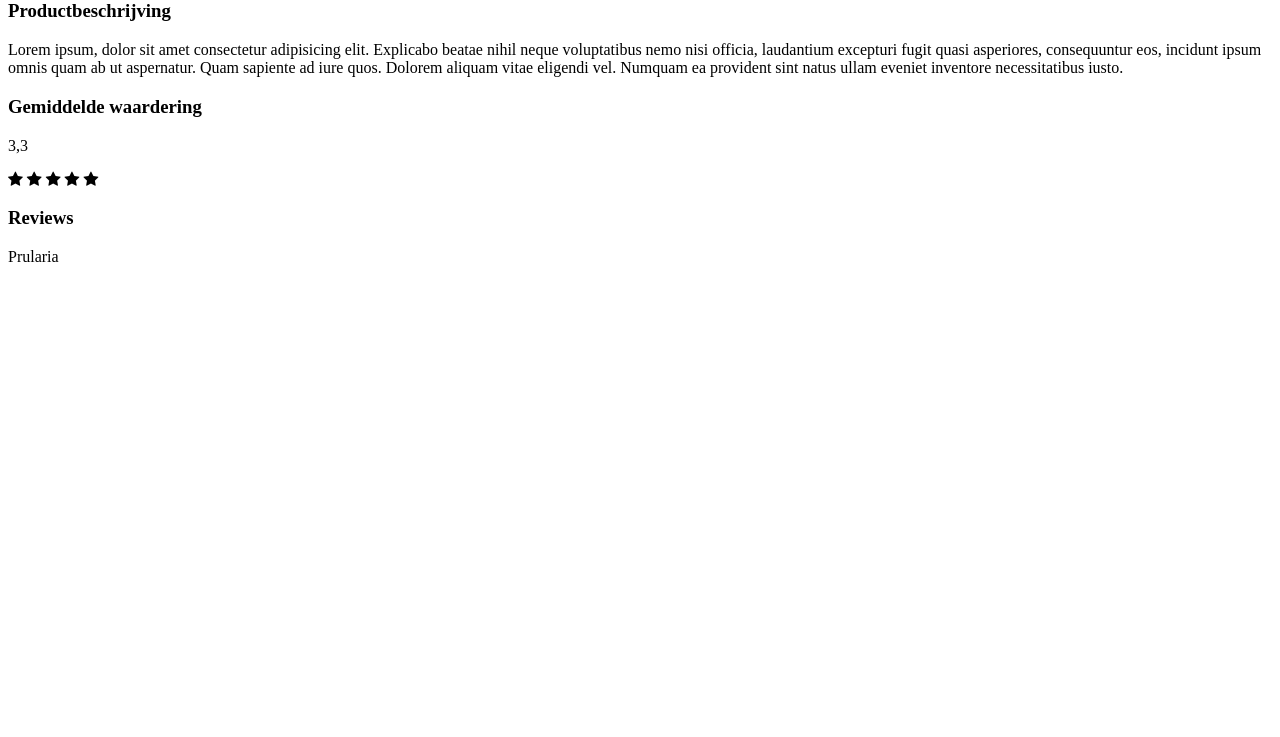
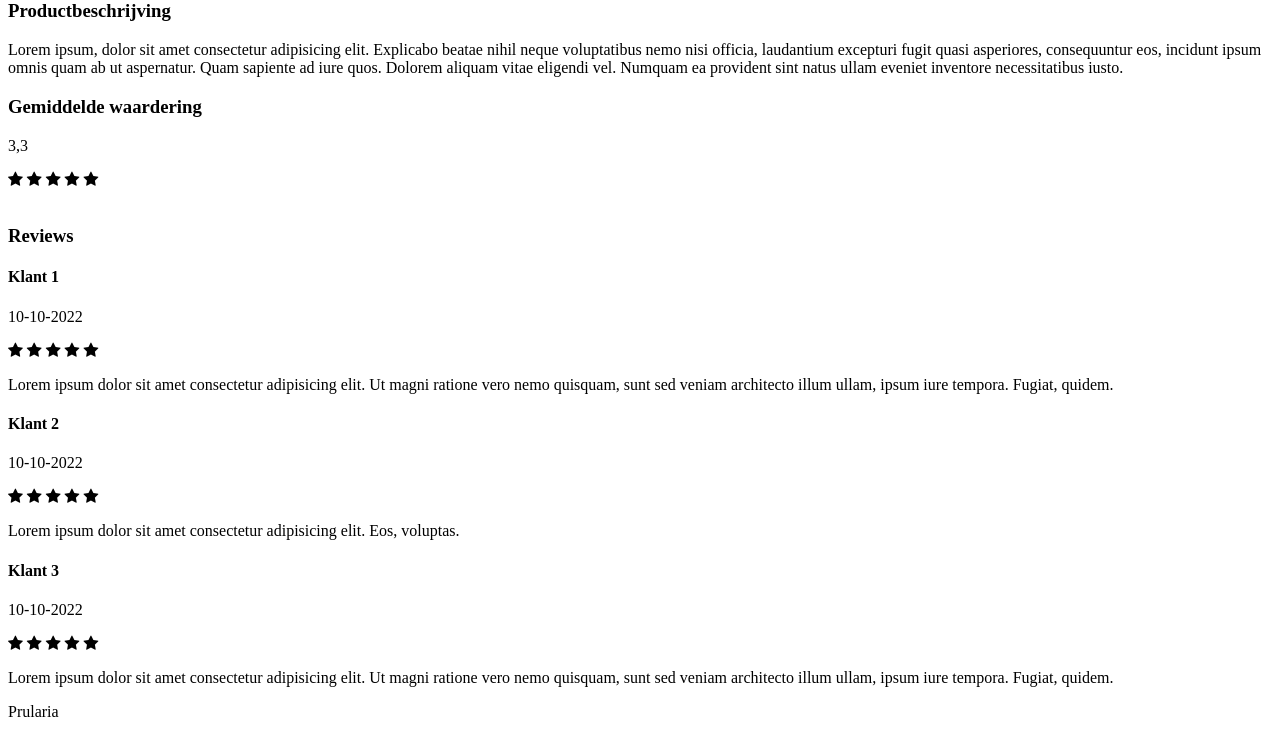
Before and after one commit to Tom-Lcr/Webshop, a PHP site: page /artikelPagina.php in a window 1280 px wide. Shown: the part 1758-2495 px from the top of the page. Before the commit the page ends 2020 px from the top, so only its background shows below. Run offline with PHP 8.4, Linux system fonts and the light colour scheme.

Commit message:
Artikel specifieke pagina versie met reviews

```diff
--- a/Presentation/artikelPagina.php
+++ b/Presentation/artikelPagina.php
@@ -57,17 +57,47 @@
                     <p>Lorem ipsum, dolor sit amet consectetur adipisicing elit. Explicabo beatae nihil neque voluptatibus nemo nisi officia, laudantium excepturi fugit quasi asperiores, consequuntur eos, incidunt ipsum omnis quam ab ut aspernatur. Quam sapiente ad iure quos. Dolorem aliquam vitae eligendi vel. Numquam ea provident sint natus ullam eveniet inventore necessitatibus iusto.</p>
                 </section>
                 <section class="score">
-                   <h3>Gemiddelde waardering</h3>
-                   <p class="score">3,3</p>
+                    <h3>Gemiddelde waardering</h3>
+                    <p class="score">3,3</p>
                     <span class="fa fa-star checked"></span>
                     <span class="fa fa-star checked"></span>
                     <span class="fa fa-star checked"></span>
                     <span class="fa fa-star"></span>
                     <span class="fa fa-star"></span>
                 </section>
+                <br>
                 <section class="gebruikersreviews">
                     <h3>Reviews</h3>
-
+                    <article>
+                        <h4>Klant 1</h4>
+                        <p class="datum">10-10-2022</p>
+                        <span class="fa fa-star checked"></span>
+                        <span class="fa fa-star checked"></span>
+                        <span class="fa fa-star checked"></span>
+                        <span class="fa fa-star"></span>
+                        <span class="fa fa-star"></span>
+                        <p class="review">Lorem ipsum dolor sit amet consectetur adipisicing elit. Ut magni ratione vero nemo quisquam, sunt sed veniam architecto illum ullam, ipsum iure tempora. Fugiat, quidem.</p>
+                    </article>
+                    <article>
+                        <h4>Klant 2</h4>
+                        <p class="datum">10-10-2022</p>
+                        <span class="fa fa-star checked"></span>
+                        <span class="fa fa-star checked"></span>
+                        <span class="fa fa-star checked"></span>
+                        <span class="fa fa-star"></span>
+                        <span class="fa fa-star"></span>
+                        <p class="review">Lorem ipsum dolor sit amet consectetur adipisicing elit. Eos, voluptas.</p>
+                    </article>
+                    <article>
+                        <h4>Klant 3</h4>
+                        <p class="datum">10-10-2022</p>
+                        <span class="fa fa-star checked"></span>
+                        <span class="fa fa-star checked"></span>
+                        <span class="fa fa-star checked"></span>
+                        <span class="fa fa-star"></span>
+                        <span class="fa fa-star"></span>
+                        <p class="review">Lorem ipsum dolor sit amet consectetur adipisicing elit. Ut magni ratione vero nemo quisquam, sunt sed veniam architecto illum ullam, ipsum iure tempora. Fugiat, quidem.</p>
+                    </article>
                 </section>
             </article>
 
```
Also changed, not shown: style.css (+8 -0 lines).
